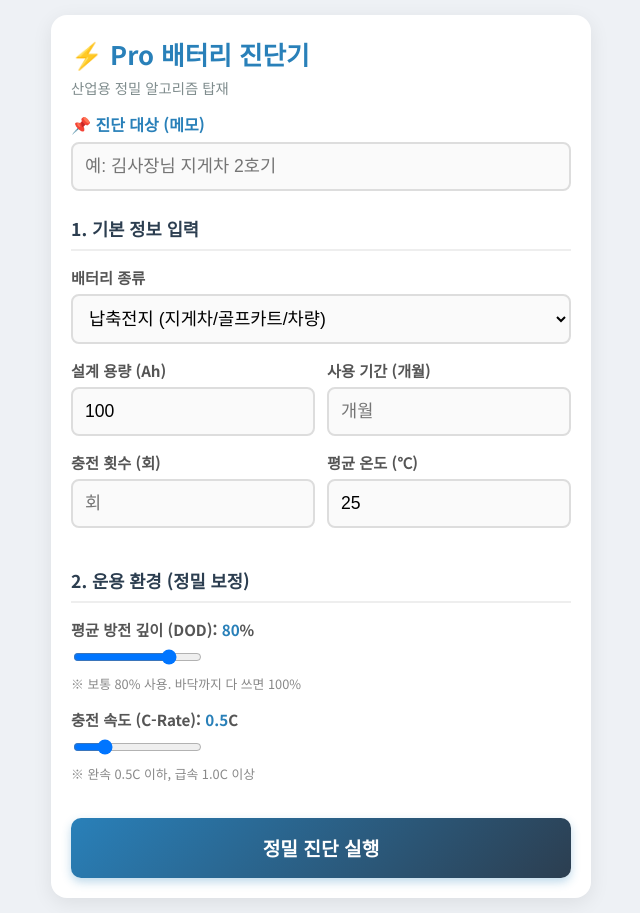
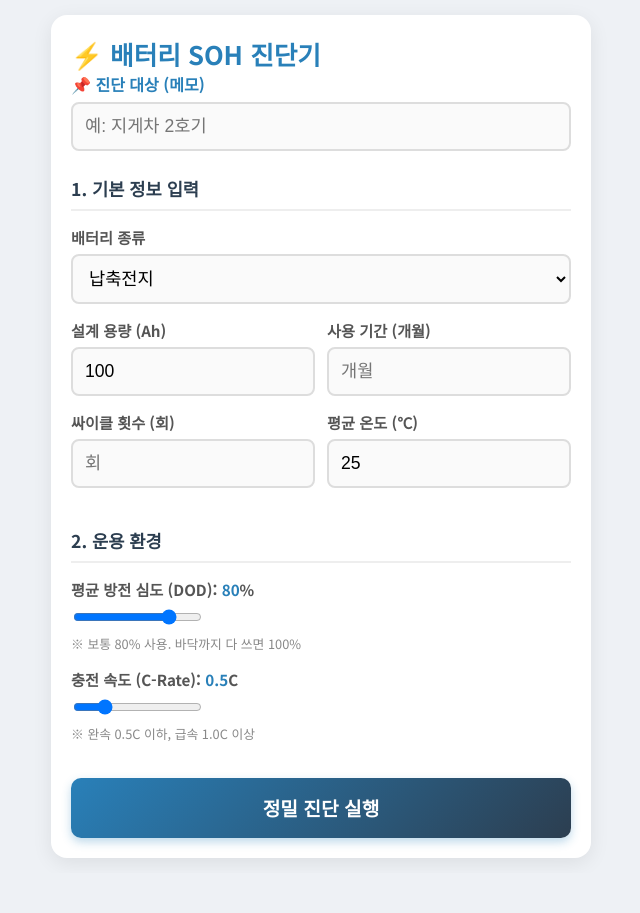
Before and after one commit to milgaroo05/battery-soh-estimator, a plain HTML site: page index.html in a window 1280 px wide. Shown: the whole page, without its empty margins (319-959 px from the left). After the commit the page ends 873 px from the top, so only its background shows below. Drawn offline with Linux system fonts and the light colour scheme.

Commit message:
index.html

```diff
--- a/index.html
+++ b/index.html
@@ -3,22 +3,21 @@
 <head>
     <meta charset="UTF-8">
     <meta name="viewport" content="width=device-width, initial-scale=1.0, maximum-scale=1.0, user-scalable=no">
-    <title>Pro 배터리 진단기</title>
+    <title>배터리 SOH 진단기</title>
     <link rel="stylesheet" href="style.css">
     <link href="https://fonts.googleapis.com/css2?family=Noto+Sans+KR:wght@400;700&family=Roboto+Mono:wght@500&display=swap" rel="stylesheet">
 </head>
 <body>
     <div class="container">
         <header>
-            <h1>⚡ Pro 배터리 진단기</h1>
-            <p>산업용 정밀 알고리즘 탑재</p>
+            <h1>⚡ 배터리 SOH 진단기</h1>
         </header>
 
         <main>
             <div class="section-card">
                 <div class="input-group">
                     <label class="highlight-label">📌 진단 대상 (메모)</label>
-                    <input type="text" id="memo" placeholder="예: 김사장님 지게차 2호기">
+                    <input type="text" id="memo" placeholder="예: 지게차 2호기">
                 </div>
             </div>
 
@@ -27,9 +26,9 @@
                 <div class="input-group">
                     <label>배터리 종류</label>
                     <select id="batteryType">
-                        <option value="lead">납축전지 (지게차/골프카트/차량)</option>
-                        <option value="nmc">리튬이온 (NMC) - 전기차/공구</option>
-                        <option value="lfp">인산철 (LFP) - 파워뱅크/캠핑</option>
+                        <option value="lead">납축전지</option>
+                        <option value="nmc">리튬이온</option>
+                        <option value="lfp">인산철</option>
                     </select>
                 </div>
 
@@ -46,7 +45,7 @@
 
                 <div class="grid-2col">
                     <div class="input-group">
-                        <label>충전 횟수 (회)</label>
+                        <label>싸이클 횟수 (회)</label>
                         <input type="number" id="cycles" placeholder="회">
                     </div>
                     <div class="input-group">
@@ -55,9 +54,9 @@
                     </div>
                 </div>
 
-                <h3>2. 운용 환경 (정밀 보정)</h3>
+                <h3>2. 운용 환경</h3>
                 <div class="input-group">
-                    <label>평균 방전 깊이 (DOD): <span id="dodVal" class="val-text">80</span>%</label>
+                    <label>평균 방전 심도 (DOD): <span id="dodVal" class="val-text">80</span>%</label>
                     <input type="range" id="dodRange" min="10" max="100" value="80" oninput="updateVal('dodVal', this.value)">
                     <p class="desc-text">※ 보통 80% 사용. 바닥까지 다 쓰면 100%</p>
                 </div>
@@ -83,12 +82,12 @@
 
                 <div class="chart-area">
                     <div class="bar-group">
-                        <span>세월 노화 (캘린더)</span>
+                        <span>캘린더 노화</span>
                         <div class="bar-bg"><div id="calBar" class="bar-fill cal"></div></div>
                         <span id="calVal" class="bar-num">0%</span>
                     </div>
                     <div class="bar-group">
-                        <span>사용 노화 (사이클)</span>
+                        <span>싸이클 노화</span>
                         <div class="bar-bg"><div id="cycBar" class="bar-fill cyc"></div></div>
                         <span id="cycVal" class="bar-num">0%</span>
                     </div>
```
